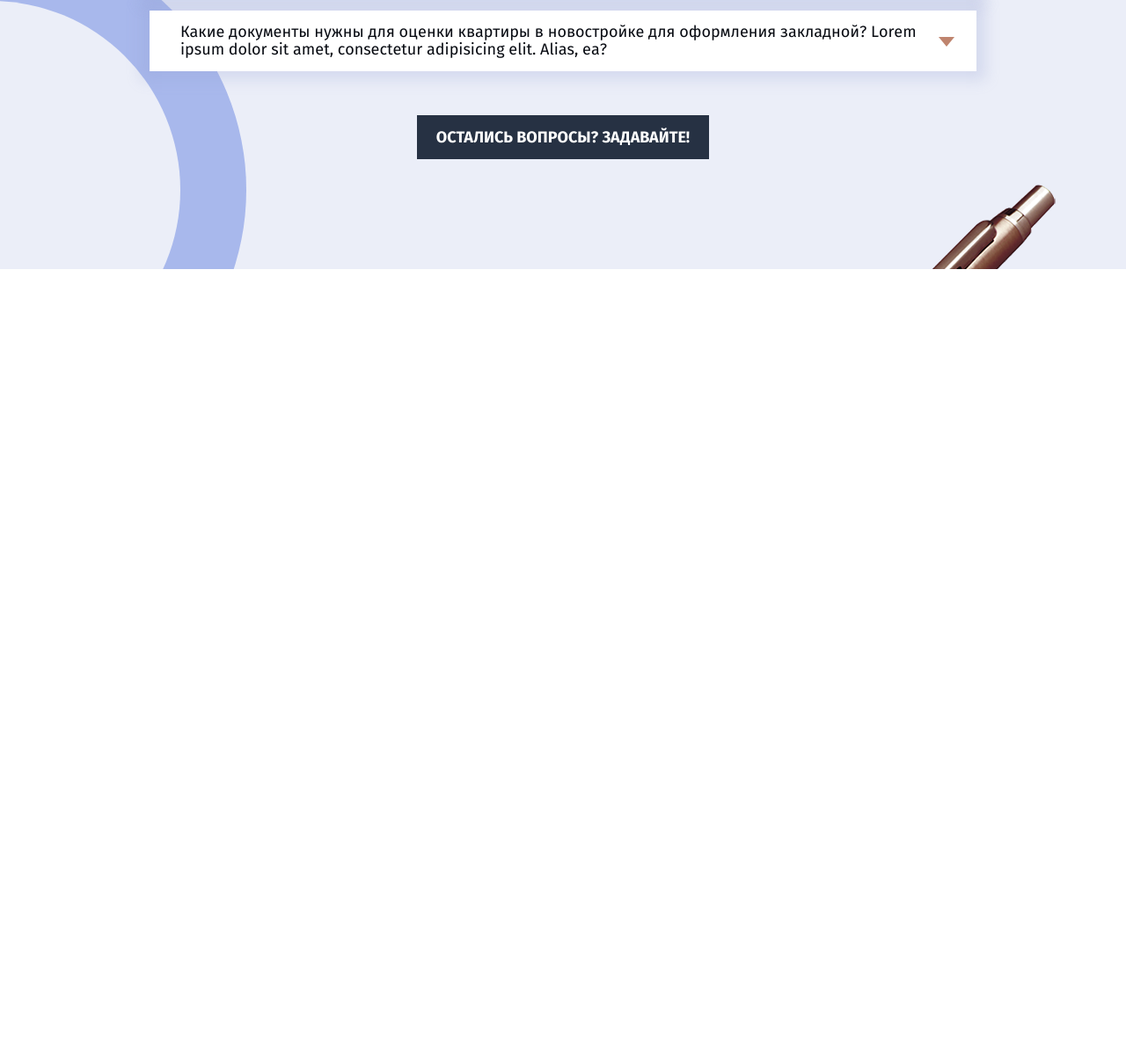
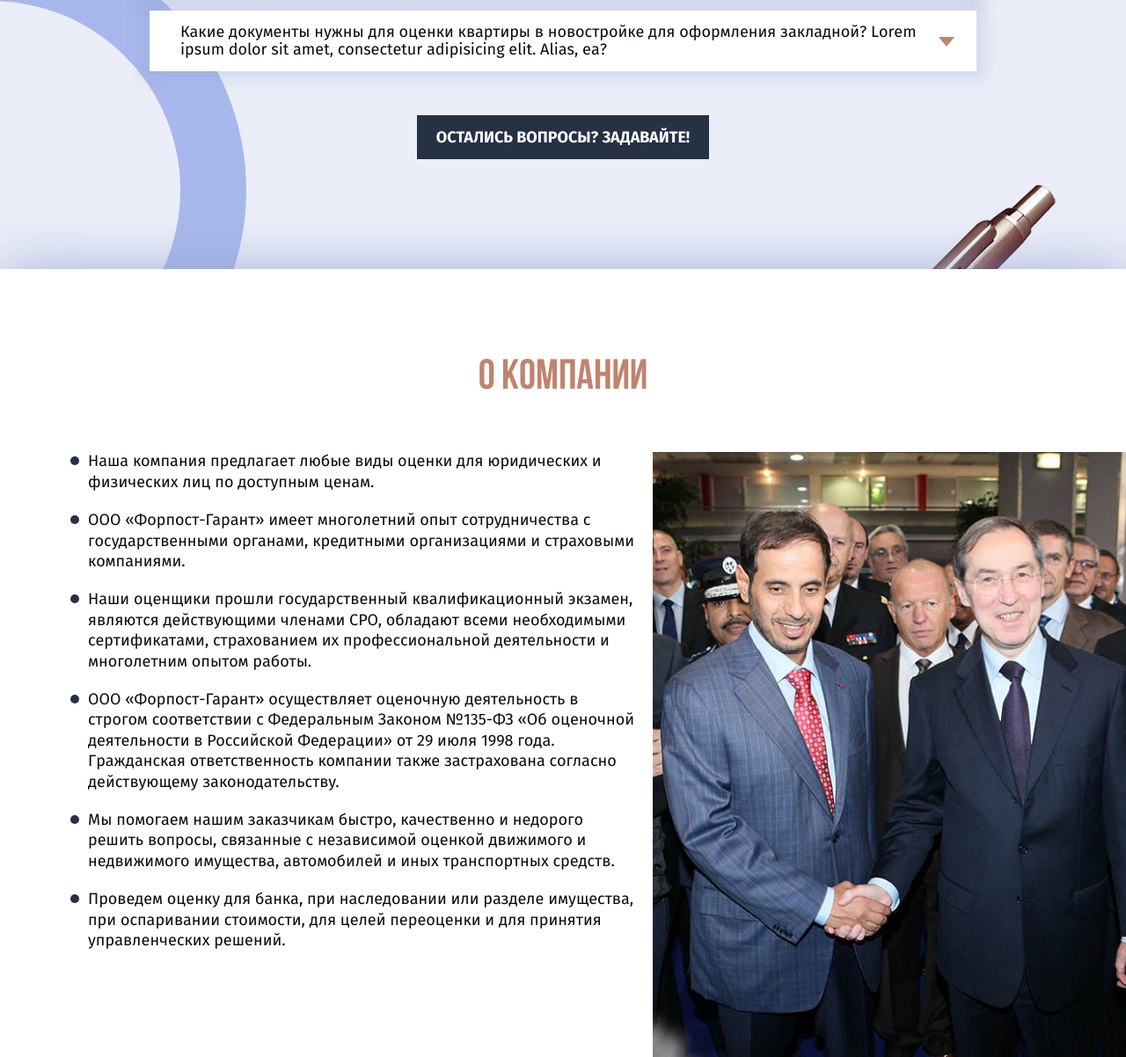
Before and after one commit to AlexKobiliansky/forpost, a website: page app/index.html in a window 1280 px wide. Shown: the part 3468-4670 px from the top of the page at 88% size. Before the commit the page ends 3774 px from the top, so only its background shows below. Drawn offline with Linux system fonts and the light colour scheme.

Commit message:
section about complete

```diff
--- a/app/index.html
+++ b/app/index.html
@@ -278,10 +278,12 @@
 
 	<!-- ======= SECTION FAQ START ======= -->
 	<section class="s-faq">
+		<!-- parallax -->
 		<div class="parallax" data-node="parallax" data-totop="100" data-tobot="100">
 			<div style="margin-top: 10px;"></div>
 			<img src="img/faq-img.png" alt="alt" class="img-responsive faq-img">
 		</div>
+		<!-- /parallax -->
 		<div class="container">
 			<h2 class="section-title">Вопрос/Ответ</h2>
 			<div class="faq-wrap">
@@ -327,6 +329,60 @@
 	</section>
 	<!-- ======= SECTION FAQ END ======= -->
 
+	<!-- ======= SECTION ABOUT START ======= -->
+	<section class="s-about">
+		<!-- parallax -->
+		<div class="parallax" data-node="parallax" data-totop="100" data-tobot="100">
+			<div style="margin-top: 10px;"></div>
+			<img src="img/about-img.png" alt="alt" class="img-responsive about-img">
+		</div>
+		<!-- /parallax -->
+		<div class="about-photo d-none d-xl-block" style="background-image: url('img/about-photo.jpg');"></div>
+		<div class="container">
+			<h2 class="section-title">О компании</h2>
+			<div class="row">
+				<div class="col-xl-7">
+					<div class="about-content">
+						<ul>
+							<li>Наша компания предлагает любые виды оценки для юридических
+								и физических лиц по доступным ценам.
+							</li>
+
+							<li>ООО «Форпост-Гарант» имеет многолетний опыт сотрудничества
+								с государственными органами, кредитными организациями и страховыми
+								компаниями.
+							</li>
+
+							<li>Наши оценщики прошли государственный квалификационный экзамен,
+								являются действующими членами СРО, обладают всеми необходимыми
+								сертификатами, страхованием их профессиональной деятельности
+								и многолетним опытом работы.
+							</li>
+
+							<li>ООО «Форпост-Гарант» осуществляет оценочную деятельность в строгом
+								соответствии с Федеральным Законом №135-ФЗ «Об оценочной деятельности в Российской
+								Федерации» от 29 июля 1998 года.
+								Гражданская ответственность компании также застрахована согласно действующему
+								законодательству.
+							</li>
+
+							<li>Мы помогаем нашим заказчикам быстро, качественно и недорого решить
+								вопросы, связанные с независимой оценкой движимого и недвижимого
+								имущества, автомобилей и иных транспортных средств.
+							</li>
+
+							<li>Проведем оценку для банка, при наследовании или разделе имущества,
+								при оспаривании стоимости, для целей переоценки и для принятия управленческих решений.
+							</li>
+						</ul>
+					</div>
+				</div>
+				<div class="about-photo d-xl-none" style="background-image: url('img/about-photo.jpg');"></div>
+			</div>
+		</div>
+	</section>
+	<!-- ======= SECTION ABOUT END ======= -->
+
 </div>
 
 
--- a/app/sass/base/_media.sass
+++ b/app/sass/base/_media.sass
@@ -3,8 +3,25 @@
 
 /*==========  Desktop First  ==========*/
 
+@media (max-width: 1500px)
+  .about-img
+    left: -55px
+
 // ≥1200px
 +media-breakpoint-down(lg)
+
+  .about-img
+    display: none
+
+  .about-photo
+    position: relative
+    width: 100%
+    height: 600px
+    top: 0
+    margin-top: 30px
+    box-shadow: 0 0 15px 10px rgba(#92a1d2, .25)
+    margin-left: 15px
+    margin-right: 15px
 
   .faq-wrap
     margin-left: 0
@@ -42,6 +59,9 @@
 // ≥992px
 +media-breakpoint-down(md)
 
+  .about-photo
+    height: 450px
+
   .serv-item
     padding-top: 0
 
@@ -70,6 +90,12 @@
         font-size: 24px
 // ≥768px
 +media-breakpoint-down(sm)
+
+  .s-about
+    padding: 60px 0
+
+  .about-content
+    margin-top: 30px
 
   .s-faq
     padding: 60px 0
@@ -119,6 +145,12 @@
 
 // ≥480px
 +media-breakpoint-down(xs)
+
+  .s-about
+    font-size: 16px
+
+  .about-photo
+    height: 300px
 
   .s-faq
     .btn
--- /dev/null
+++ b/app/sass/layout/_s-about.sass
@@ -0,0 +1,35 @@
+.s-about
+  padding: 100px 0
+  position: relative
+  z-index: 2
+  box-shadow: 0 0 60px rgba(#92a1d2, .8)
+  overflow: hidden
+
+.about-content
+  margin-top: 60px
+  li
+    position: relative
+    padding-left: 30px
+    margin-bottom: 20px
+    &:before
+      content: ''
+      position: absolute
+      width: 10px
+      height: 10px
+      border-radius: 50%
+      background-color: $acc-dark
+      top: 5px
+      left: 10px
+
+.about-photo
+  position: absolute
+  width: 42%
+  height: calc(100% - 208px)
+  +bg-cover
+  right: 0
+  top: 208px
+
+.about-img
+  position: absolute
+  left: 3%
+  top: 200px
--- a/app/sass/main.sass
+++ b/app/sass/main.sass
@@ -11,6 +11,7 @@
 @import layout/s-services
 @import layout/s-how
 @import layout/s-faq
+@import layout/s-about
 @import layout/footer
 
 
```
Also changed, not shown: app/css/main.min.css, app/img/about-img.png (added), app/img/about-photo.jpg (added).
